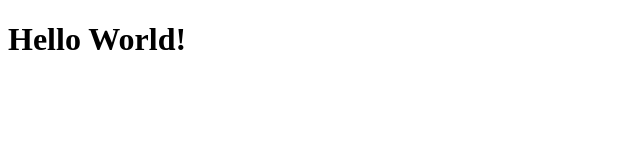
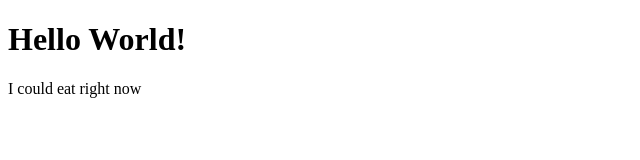
Before and after one commit to DRNRDX/git-test, a plain HTML site: page index.html in a window 1280 px wide. Shown: the whole page, without its empty margins (0-640 px from the left). Drawn offline with Linux system fonts and the light colour scheme.

Commit message:
Second commit

```diff
--- a/index.html
+++ b/index.html
@@ -2,5 +2,6 @@
 <html>
     <body>
         <h1>Hello World!</h1>
+        <p>I could eat right now</p>
     </body>
 </html>
```
